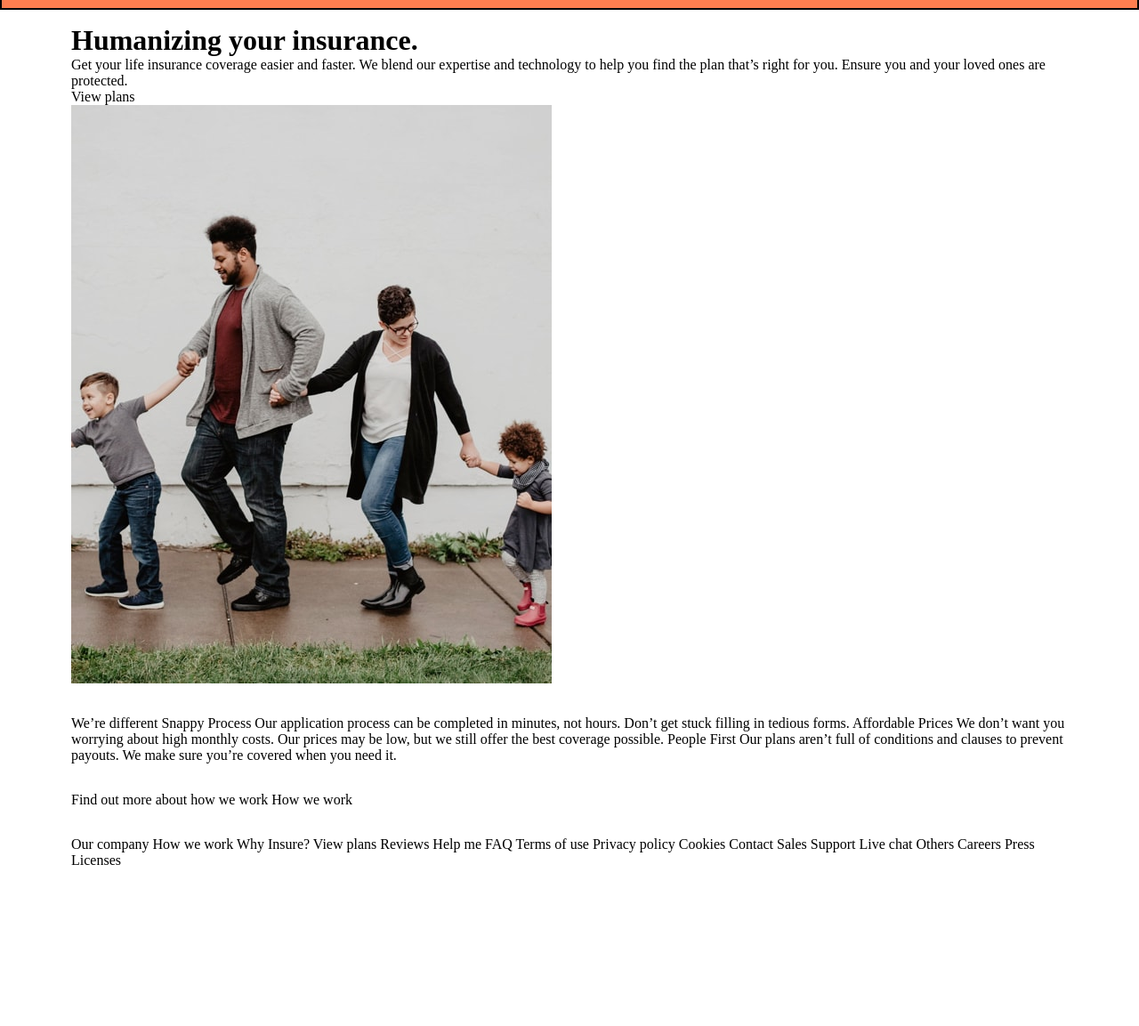
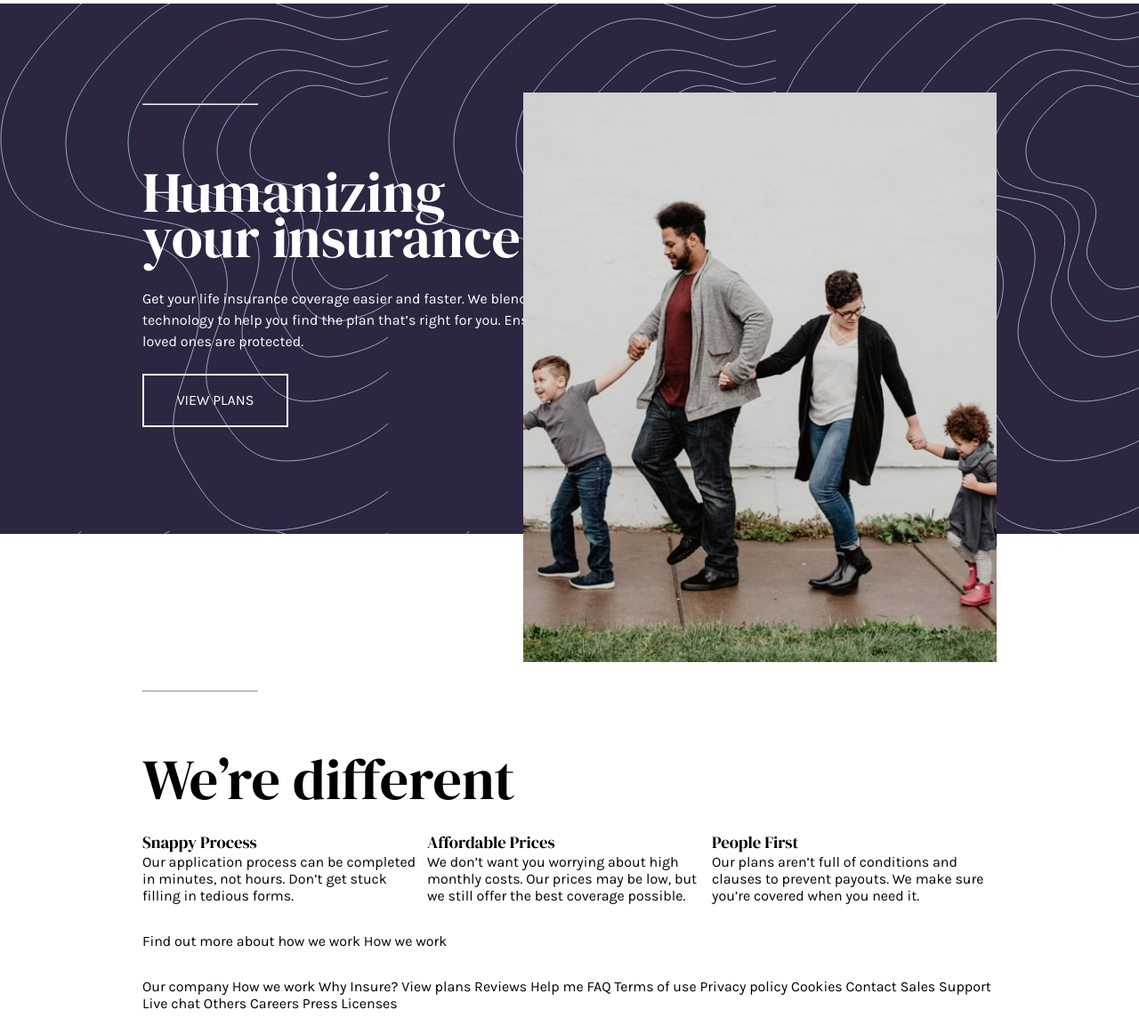
Before and after one commit to Bam92/insure, a plain HTML site: page index.html in a window 1280 px wide. Shown: the part 83-1236 px from the top of the page at 89% size. Before the commit the page ends 1075 px from the top, so only its background shows below. Drawn offline with Linux system fonts and the light colour scheme.

Commit message:
add styles for nav and some other sections

```diff
--- a/css/styles.css
+++ b/css/styles.css
@@ -1,9 +1,23 @@
+@import url('https://fonts.googleapis.com/css?family=DM+Serif+Display|Karla&display=swap');
+
 * {
     margin: 0;
 }
 
+body {
+    font-size: 16px;
+    font-family: 'Karla', sans-serif;
+}
+
+h1,
+h2,
+h3 {
+    font-weight: 400;
+    font-family: 'DM Serif Display', serif;
+}
+
 .container {
-    padding: 1em 5em;
+    padding: 1em 10em;
     /* border: 2px solid red; */
     /* margin: auto; */
 }
@@ -11,20 +25,23 @@
 * Navigation
 */
 nav {
-    background: coral;
     /* height: 4em; */
+    /* border: 2px solid black; */
 }
 nav .container {
     display: flex;
     justify-content: space-between;
     align-content: center;
-    border: 2px solid black;
+    /* border: 2px solid black; */
+    /* background: coral; */
+
+    /* margin-top: 1em; */
 }
 
 nav img {
     height: 1em;
     justify-self: center;
-    border: 2px dotted green;
+    /* border: 2px dotted green; */
     align-self: center;
 }
 nav ul {
@@ -33,16 +50,91 @@ nav ul {
     justify-content: space-between;
     align-items: baseline;
     justify-self: flex-end;
-    border: 2px dotted green;
+    /* border: 2px dotted green; */
     width: 25em;
     text-transform: uppercase;
 }
 
-nav ul li:last-child {
+.plans {
     border: 2px solid;
     padding: 1em;
-    margin-top: 0;
+    text-transform: uppercase;
 }
 
-.attribution { font-size: 11px; text-align: center; }
-.attribution a { color: hsl(228, 45%, 44%); }
+nav ul li:last-child {
+    /* margin-top: 0; */
+}
+
+/* Intro  */
+.intro {
+    background: hsl(256, 26%, 20%);
+    background-image:
+        url('/images/bg-pattern-intro-right-desktop.svg');
+    color: #fff;
+    /* height: 35em; */
+}
+
+.intro .container {
+    display: flex;
+    /* justify-content: center; */
+    /* align-items: center; */
+    /* border: 2px solid red; */
+}
+
+.intro_image .container {
+    display: flex;
+    justify-content: flex-end;
+    /* width: 35em;
+    height: 40em;
+    justify-self: flex-end;
+    margin-top: 3.5em; */
+    margin-top: -32em;
+}
+
+.intro_image img {
+    height: 40em;
+}
+
+.intro_description {
+    padding-top: 6em;
+    padding-bottom: 6em;
+    /* margin-right: 1.9em; */
+    /* height: 28em; */
+    width: 36em;
+    /* justify-self: center;
+    align-self: center; */
+}
+
+h1 {
+    font-size: 4em;
+    margin-bottom: .5em;
+    line-height: .8em;
+}
+
+.intro_description p {
+    margin-bottom: .5em;
+    line-height: 1.5em;
+}
+
+hr {
+    width: 8em;
+    margin-bottom: 4.5em;
+}
+
+.intro_description .plans {
+    width: 8em;
+    margin-top: 1.5em;
+    text-align: center;
+}
+
+/*
+* How we work
+*/
+.how-we-work_details {
+    display: flex;
+    justify-content: space-between;
+}
+
+.how-we-work_details div {
+    width: 20em;
+}
--- a/index.html
+++ b/index.html
@@ -11,7 +11,6 @@
 
 </head>
 <body>
-
   <nav>
     <div class="container">
       <img src="images/logo.svg" alt="logo" title="logo">
@@ -19,47 +18,71 @@
         <li>How we work</li>
         <li>Blog</li>
         <li>Account</li>
-        <li>View plans</li>
+        <li class="plans">View plans</li>
       </ul>
     </div>
   </nav>
 
   <div class="intro">
+
     <div class="container">
-        <div class="intro">
-          <h1>Humanizing your insurance.</h1>
+
+      <div class="intro_description">
+        <hr>
+        <h1>Humanizing <br>your insurance.</h1>
         <p>
           Get your life insurance coverage easier and faster. We blend our expertise
           and technology to help you find the plan that’s right for you. Ensure you
           and your loved ones are protected.
         </p>
-          <p>View plans</p>
+        <p class="plans">View plans</p>
       </div>
-        <div class="intro">
+
+    </div>
+
+  </div>
+  <div class="intro_image">
+    <div class="container">
       <img src="./images/image-intro-desktop.jpg" alt="">
     </div>
-    </div>
+
     </div>
 
   <!-- What we do -->
-  <section class="what-we-do">
+  <section class="how-we-work">
      <div class="container">
-      We’re different
+      <hr>
+      <h1>We’re different</h1>
 
-      Snappy Process
-
+      <div class="how-we-work_details">
+        <div class="process">
+          <h3>Snappy Process</h3>
+          <p>
             Our application process can be completed in minutes, not hours. Don’t get
             stuck filling in tedious forms.
+          </p>
+        </div>
+        <div class="price">
+          <h3>Affordable Prices</h3>
 
-      Affordable Prices
-
+          <p>
             We don’t want you worrying about high monthly costs. Our prices may be low,
             but we still offer the best coverage possible.
+          </p>
+        </div>
+        <div class="people">
+          <h3>People First</h3>
 
-      People First
-
+          <p>
             Our plans aren’t full of conditions and clauses to prevent payouts. We make
             sure you’re covered when you need it.
+          </p>
+        </div>
+
+
+
+
+      </div>
      </div>
   </section>
 
```
Lines whose indentation alone changed are shown as unchanged.
